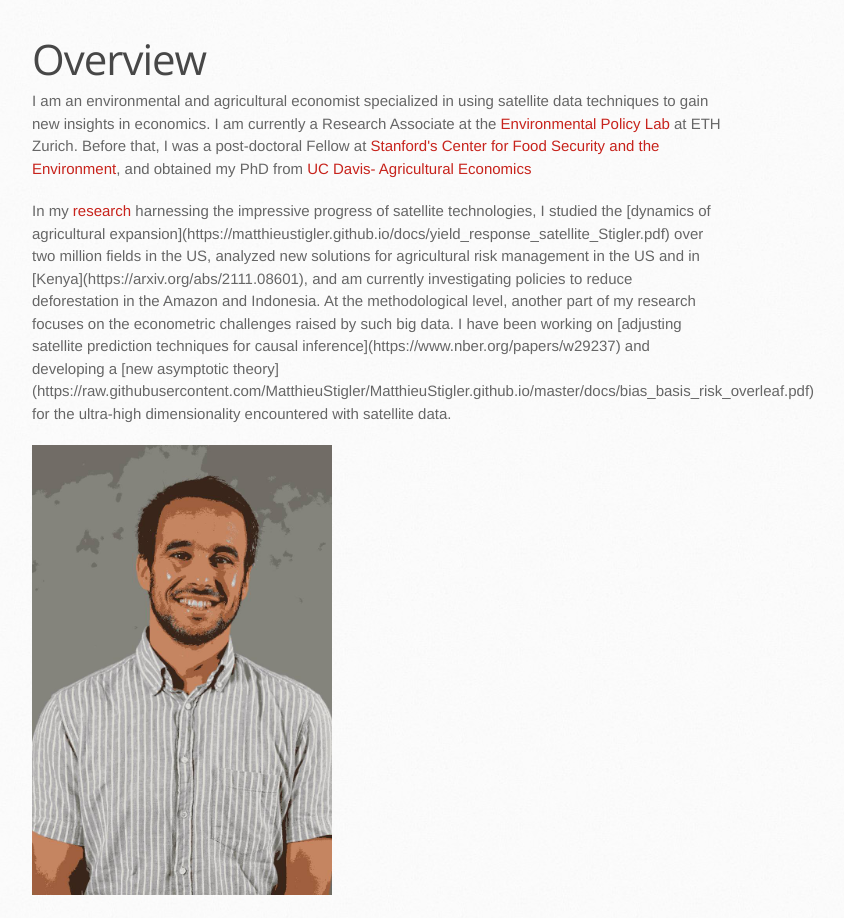
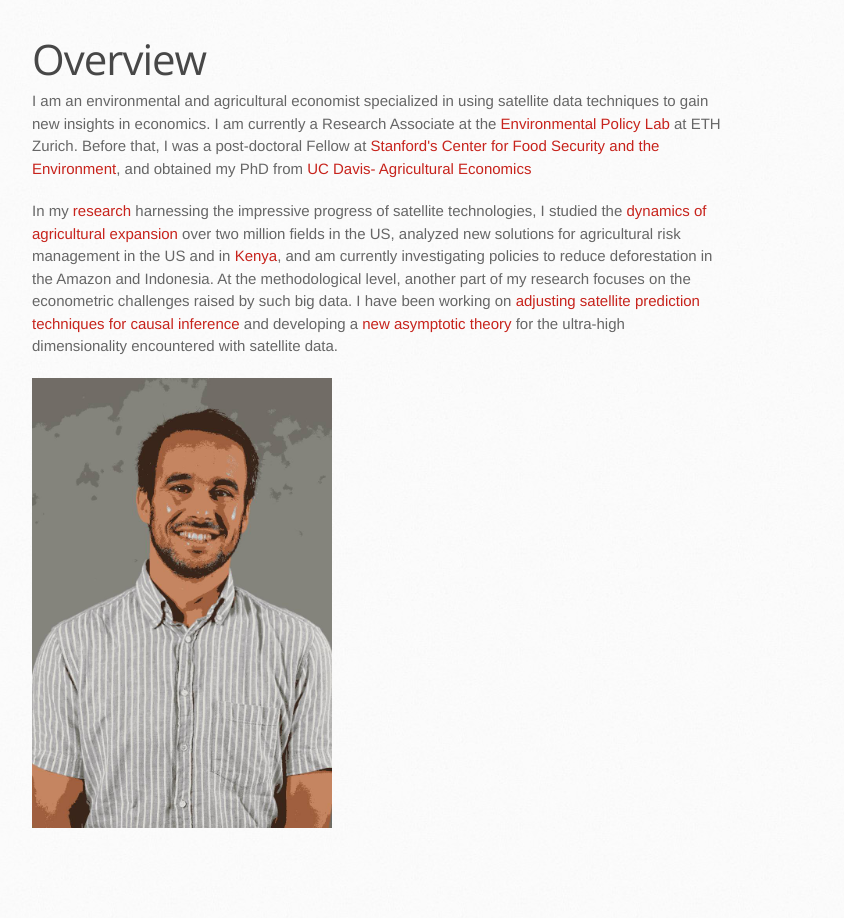
Before and after one commit to MatthieuStigler/MatthieuStigler.github.io, a Jekyll site: the page built from index.html, in a window 1280 px wide, cut to the strip 259-1177 px from the top of the page. Shown: the whole strip, without its empty margins (138-982 px from the left). Built offline with Jekyll 4.4.1, drawn with Linux system fonts in a browser that asks for light colours; after the commit the page ends 1109 px from its top, so only the background shows below that; some of the changed lines change nothing that is shown.

Commit message:
use plain html

```diff
--- a/index.html
+++ b/index.html
@@ -10,11 +10,11 @@ title: Matthieu Stigler
      and obtained my PhD from <a href="http://are.ucdavis.edu/en/">UC Davis- Agricultural Economics</a></p>
 
   <p> In my  <a href="https://matthieustigler.github.io/Research">research</a> harnessing the impressive progress of satellite technologies,
-    I studied the [dynamics of agricultural expansion](https://matthieustigler.github.io/docs/yield_response_satellite_Stigler.pdf) over two million fields in the US, analyzed new solutions for agricultural risk management
-    in the US and in [Kenya](https://arxiv.org/abs/2111.08601), and am currently investigating policies to reduce deforestation in the Amazon and Indonesia.
+    I studied the <a href="https://matthieustigler.github.io/docs/yield_response_satellite_Stigler.pdf">dynamics of agricultural expansion</a> over two million fields in the US, analyzed new solutions for agricultural risk management
+    in the US and in <a href="https://arxiv.org/abs/2111.08601">Kenya</a>, and am currently investigating policies to reduce deforestation in the Amazon and Indonesia.
     At the methodological level, another part of my research focuses on the econometric challenges raised by such big data.
-    I have been working on [adjusting satellite prediction techniques for causal inference](https://www.nber.org/papers/w29237) and developing a
-    [new asymptotic theory](https://raw.githubusercontent.com/MatthieuStigler/MatthieuStigler.github.io/master/docs/bias_basis_risk_overleaf.pdf) for the ultra-high dimensionality encountered with satellite data.
+    I have been working on <a href="https://www.nber.org/papers/w29237"> adjusting satellite prediction techniques for causal inference</a> and developing a
+    <a href="https://raw.githubusercontent.com/MatthieuStigler/MatthieuStigler.github.io/master/docs/bias_basis_risk_overleaf.pdf">new asymptotic theory</a> for the ultra-high dimensionality encountered with satellite data.
 
 
 <p><img src="https://raw.githubusercontent.com/MatthieuStigler/MatthieuStigler.github.io/master/docs/CRB_3135_rotate_SEGM.jpeg"
```
